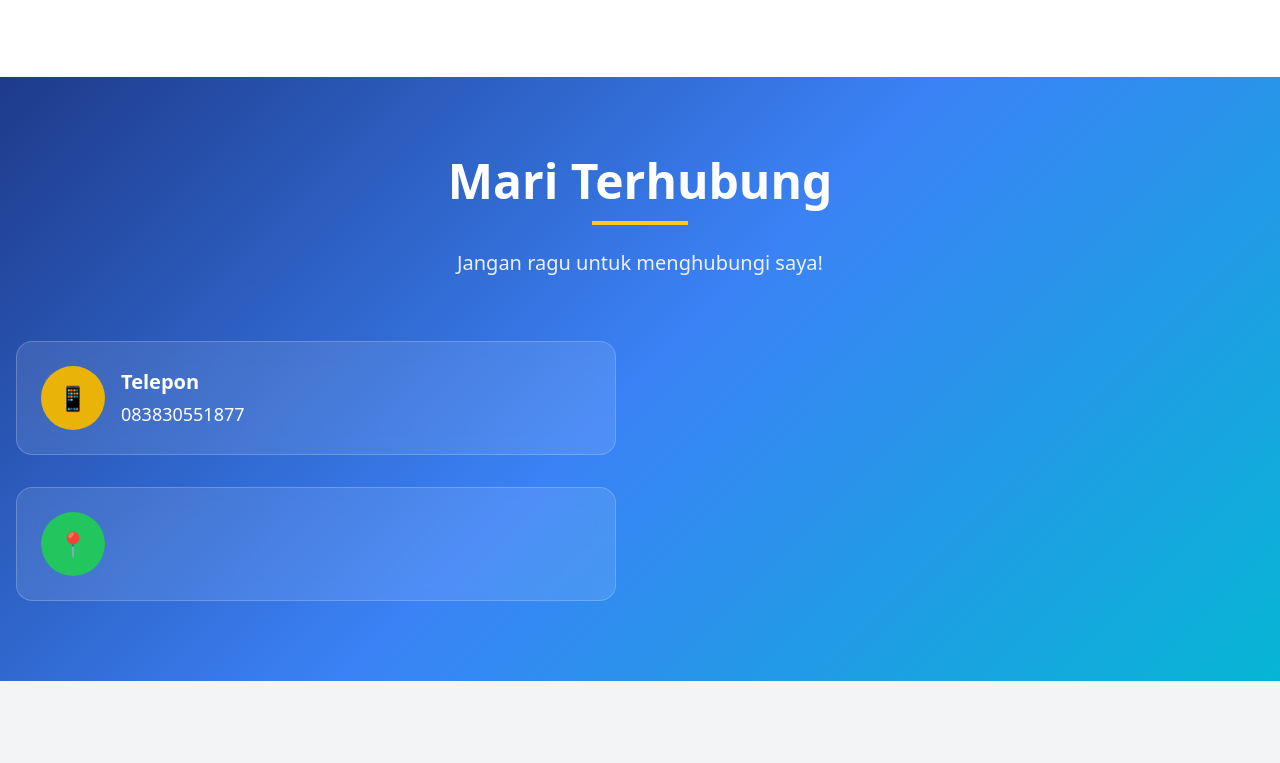
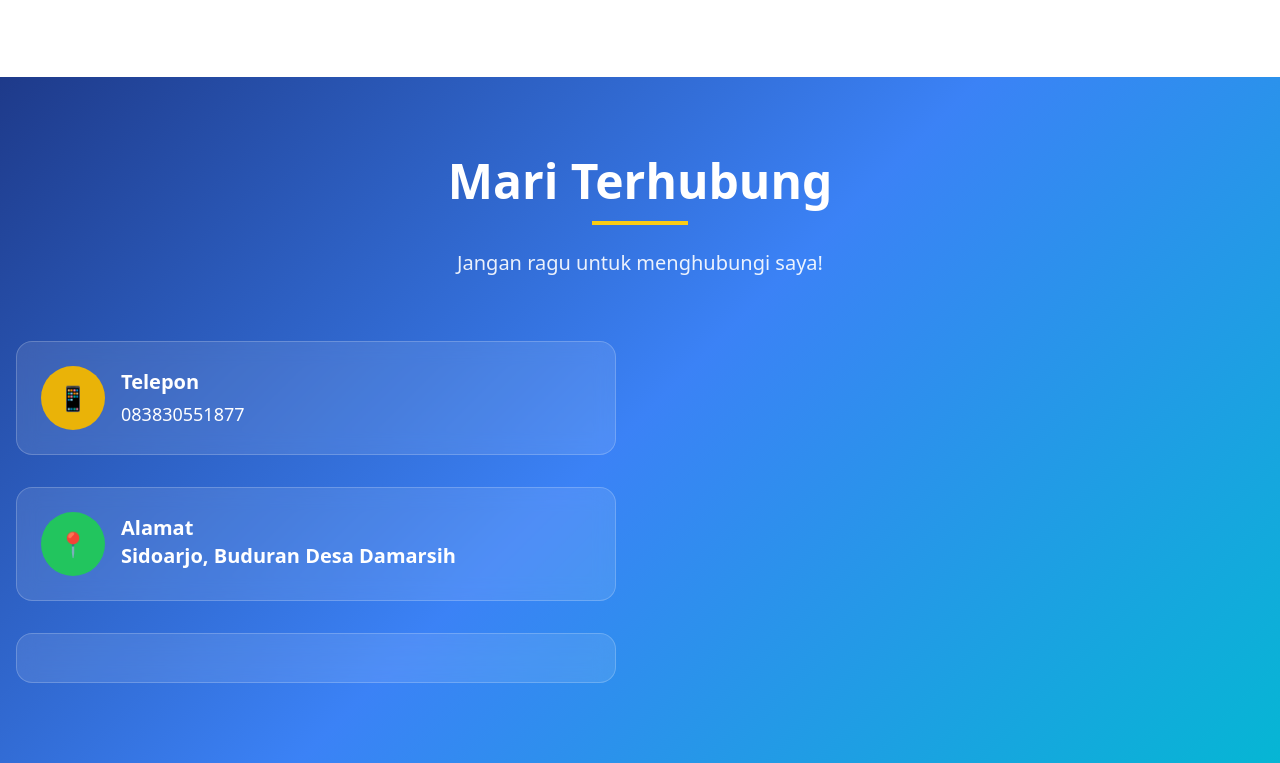
Before and after one commit to farahramadhani286-create/Hamzah, a plain HTML site: page index.html in a window 1280 px wide. Shown: the part 3151-3914 px from the top of the page. Before the commit the page ends 3832 px from the top, so only its background shows below. Drawn offline with nearby package versions, Linux system fonts and the light colour scheme.

Commit message:
Update index.html

```diff
--- a/index.html
+++ b/index.html
@@ -395,3 +395,13 @@
                                 📍
                             </div>
                             <div>
+                                <h3 class="text-xl font-bold mb-1">Alamat</
+h3>
+                                <p class="text-1g@">Sidoarjo, Buduran Desa Damarsih</p>
+                                </div>
+                            </div>
+                         </div>
+
+<div class="glass-effect p-6 rounded-2xl text-white">
+                        <div class="flex items-center gap-4">
+                            <div class="w-16 h-16 bg-green-500 rounded-full
```
